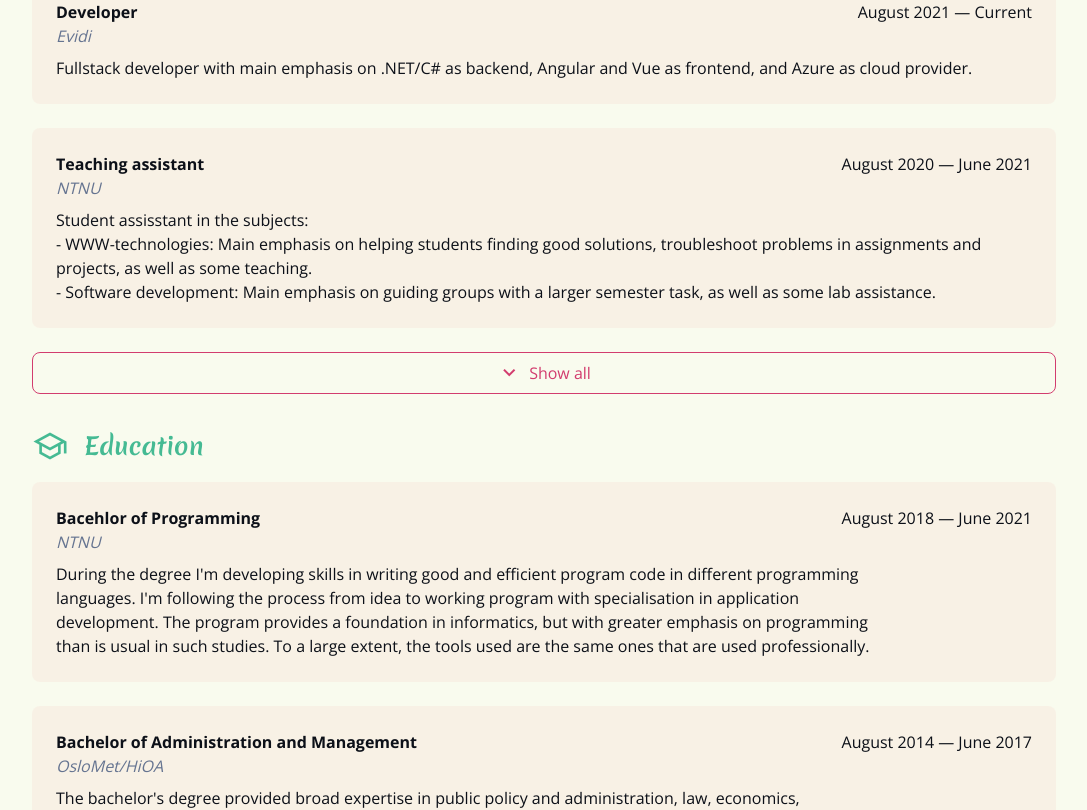
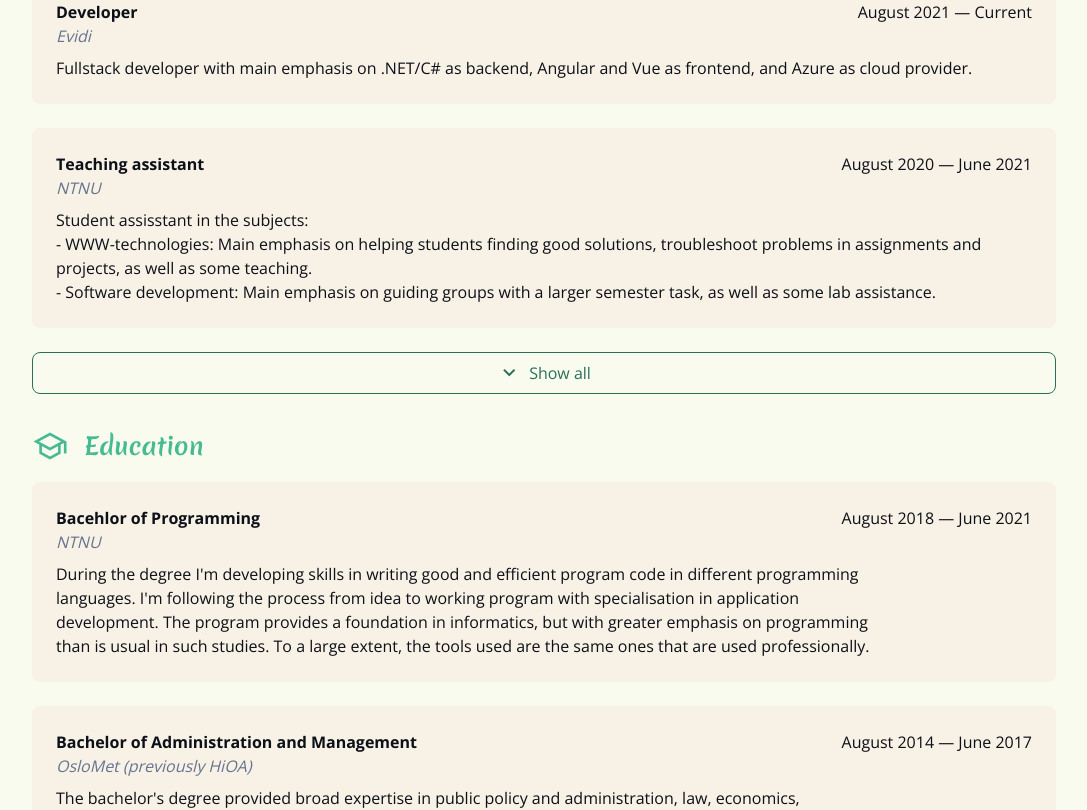
Before and after one commit to Kahera/Kahera.github.io, a Vue app: page /experience in a window 1280 px wide. Shown: the part 240-1050 px from the top of the page, without its empty margins (96-1183 px from the left). Built offline with nearby package versions, Linux system fonts and the light colour scheme.

Commit message:
fixed linting, added animations to work dropdown

```diff
--- a/package.json
+++ b/package.json
@@ -12,6 +12,7 @@
   },
   "dependencies": {
     "autoprefixer": "^10",
+    "gsap": "^3.12.2",
     "pinia": "^2.1.4",
     "postcss": "^8",
     "tailwindcss": "^3",
--- a/postcss.config.js
+++ b/postcss.config.js
@@ -1,3 +1,4 @@
+// eslint-disable-next-line no-undef
 module.exports = {
   plugins: {
     'tailwindcss/nesting': {},
--- a/src/App.vue
+++ b/src/App.vue
@@ -4,8 +4,8 @@ import { RouterLink, RouterView } from 'vue-router'
 import { useDarkModeStore } from '@/stores/darkMode';
 
 // Components
-import Dropdown from '@/components/Dropdown.vue';
-import Button from '@/components/Button.vue';
+import Dropdown from '@/components/DropdownComponent.vue';
+import Button from '@/components/ButtonComponent.vue';
 
 // Variables
 const darkModeStore = useDarkModeStore();
@@ -24,14 +24,14 @@ const isDev = import.meta.env.DEV;
     <nav class="max-md:order-last md:grow flex justify-center">
       <Dropdown class="md:hidden" :position="'right'" :button-type="'solid'" :links="$router.getRoutes()" />
       <div class="max-md:hidden mx-auto space-x-6">
-        <RouterLink v-for="route in $router.getRoutes().filter(x => x.name != 'Home')" :to="route.path"
+        <RouterLink v-for="route in $router.getRoutes().filter(x => x.name != 'Home')" :key="route.path" :to="route.path"
           class="!text-primary">
           {{ route.name }}
         </RouterLink>
       </div>
     </nav>
-    <Button @click="darkModeStore.toggle()" :icon="darkModeStore.darkMode ? 'light_mode' : 'dark_mode'"
-      :icon-position="'right'" :type="'outline'" :size="'lg'">
+    <Button @click="darkModeStore.toggle()" :icon-position="'right'" :type="'outline'" :size="'lg'">
+      <template #icon> {{ darkModeStore.darkMode ? 'light_mode' : 'dark_mode' }}</template>
     </Button>
   </header>
 
@@ -40,4 +40,11 @@ const isDev = import.meta.env.DEV;
   </main>
 </template>
 
-<style scoped></style>
+<style scoped>
+@media (prefers-reduced-motion: reduce) {
+  * {
+    animation: none !important;
+    transition: none !important;
+  }
+}
+</style>
--- a/src/assets/data/education.json
+++ b/src/assets/data/education.json
@@ -8,7 +8,7 @@
         "description": "During the degree I'm developing skills in writing good and efficient program code in different programming languages. I'm following the process from idea to working program with specialisation in application development. The program provides a foundation in informatics, but with greater emphasis on programming than is usual in such studies. To a large extent, the tools used are the same ones that are used professionally."
     },
     {
-        "school": "OsloMet/HiOA",
+        "school": "OsloMet (previously HiOA)",
         "url": "https://www.oslomet.no/",
         "degree": "Bachelor of Administration and Management",
         "startDate": "2014-08-01",
--- a/src/assets/data/jobs.json
+++ b/src/assets/data/jobs.json
@@ -18,7 +18,7 @@
         "description": "Student assisstant in the subjects:\n- WWW-technologies: Main emphasis on helping students finding good solutions, troubleshoot problems in assignments and projects, as well as some teaching.\n- Software development: Main emphasis on guiding groups with a larger semester task, as well as some lab assistance."
     },
     {
-        "company": "Telia (Get via Express Recruiting)",
+        "company": "Telia (previously Get — via Express Recruiting)",
         "url": "https://www.telia.no",
         "position": "Customer service representative",
         "location": "Oslo, Norway",
@@ -36,7 +36,7 @@
         "description": "Service for NSBs customers in form of sale of Norwegian and international train tickets, guiding customers at ticket machines, give travel information, problem solving for customers with different problems etc.\nTransferred from NSB to Entur in October 2016. "
     },
     {
-        "company": "OsloMet (HiOA)",
+        "company": "OsloMet (previously HiOA)",
         "url": "https://www.oslomet.no",
         "position": "Seminar leader/teaching assistant",
         "location": "Oslo, Norway",
--- a/src/components/Button.vue
+++ b/src/components/ButtonComponent.vue
@@ -9,10 +9,6 @@ const props = defineProps({
     color: {
         type: String as PropType<'primary' | 'secondary' | 'accent' | 'neutral' | 'danger' | 'warning' | 'success'>,
         default: 'primary'
-    },
-    icon: {
-        type: String,
-        required: false
     },
     iconPosition: {
         type: String as PropType<'left' | 'right'>,
@@ -69,6 +65,7 @@ const background = computed(() => {
         case 'danger':
             if (props.type == 'soft') return 'bg-red-500/40';
             return 'bg-red-500';
+        default: return 'bg-transparent';
     }
 })
 
@@ -91,6 +88,7 @@ const textColor = computed(() => {
                 return 'text-yellow-500';
             case 'success':
                 return 'text-green-500';
+            default: return 'text-primary';
         }
     } else {
         switch (props.color) {
@@ -115,6 +113,7 @@ const textColor = computed(() => {
             case 'danger':
                 if (props.type == 'soft') return 'text-black/80 dark:text-white/90';
                 return 'text-white';
+            default: return 'text-white';
         }
     }
 
@@ -140,6 +139,7 @@ const border = computed(() => {
                 return 'border border-yellow-500';
             case 'success':
                 return 'border border-green-500';
+            default: return 'border border-primary';
         }
     } else {
         return 'border-0';
@@ -154,6 +154,7 @@ const buttonSize = computed(() => {
             return 'px-3 py-1 text-base';
         case 'lg':
             return 'px-3 py-2 text-lg';
+        default: return 'px-3 py-1 text-base';
     }
 });
 
@@ -164,6 +165,8 @@ const iconSize = computed(() => {
         case 'md':
         case 'lg':
             return 'text-2xl';
+        default:
+            return 'text-2xl';
     }
 });
 </script>
@@ -172,7 +175,9 @@ const iconSize = computed(() => {
 <template>
     <button class="btn flex justify-center space-x-2"
         :class="[{ 'flex-row-reverse space-x-reverse': iconPosition == 'right' }, background, textColor, border, buttonSize, rounded]">
-        <span v-if="icon" class="font-icon my-auto" :class="[iconSize]">{{ icon }}</span>
+        <span v-if="$slots.icon" class="font-icon my-auto" :class="[iconSize]">
+            <slot name="icon"></slot>
+        </span>
         <span v-if="$slots.text" class="my-auto">
             <slot name="text"></slot>
         </span>
--- a/src/components/Dropdown.vue
+++ b/src/components/DropdownComponent.vue
@@ -1,7 +1,7 @@
 <script setup lang="ts">
 import { ref, type PropType } from 'vue';
 import type { RouteRecordNormalized } from 'vue-router';
-import Button from './Button.vue';
+import Button from './ButtonComponent.vue';
 
 defineProps({
     links: {
@@ -29,14 +29,14 @@ window.addEventListener('click', (e) => {
 </script>
 
 <template>
-    <!-- TODO: Replace with custom button -->
-    <Button class="dropdown-btn" @click="dropdownOpen = !dropdownOpen" :type="'solid'" :icon="'menu'" :size="'lg'">
+    <Button class="dropdown-btn" @click="dropdownOpen = !dropdownOpen" :type="'solid'" :size="'lg'">
+        <template #icon>menu</template>
         <template #other>
-            <div id="dropdown" class="dropdown absolute z-10 top-14 mb-2
+            <div class="dropdown absolute z-10 top-16 mb-2
                         min-w-[12rem] leading-8
                         overflow-hidden rounded-xl"
                 :class="{ 'hidden': !dropdownOpen, 'right-0': position == 'right', 'left-0': position == 'left' }">
-                <a v-for="link in links" :href=link.path class="block
+                <a v-for="link in links" :key="link.path" :href=link.path class="block
                         bg-primary-lighter dark:bg-accent-darkest
                         hover:bg-primary-light hover:dark:bg-accent-darker
                         hover:opacity-100 hover:dark:opacity-100">
--- a/src/components/view-experience/CVItem.vue
+++ b/src/components/view-experience/CVItem.vue
@@ -33,9 +33,9 @@ function formatDate(date: Date) {
 </script>
 
 <template>
-    <div class="bg-primary-lighter/50 dark:bg-accent-darkest/50
-            rounded-lg overflow-hidden p-6">
-        <div class="flex justify-between mb-2">
+    <li class="bg-primary-lighter/50 dark:bg-accent-darkest/50
+            rounded-lg overflow-hidden">
+        <div class="flex justify-between mb-2 m-6">
             <div class="justify-between">
                 <p class="font-bold">{{ position }}</p>
                 <a :href="url" target="_blank" rel="noopener">
@@ -46,10 +46,10 @@ function formatDate(date: Date) {
                 {{ formatDate(startDate) }} — {{ endDate ? formatDate(endDate) : 'Current' }}
             </p>
         </div>
-        <p>
+        <p class="m-6 mt-0">
             <slot name="description"></slot>
         </p>
-    </div>
+    </li>
 </template>
 
 <style scoped></style>
--- a/src/views/ExperienceView.vue
+++ b/src/views/ExperienceView.vue
@@ -1,6 +1,6 @@
 <script setup lang="ts">
 // Components
-import Button from '@/components/Button.vue';
+import Button from '@/components/ButtonComponent.vue';
 import ListItem from '@/components/view-experience/ListItem.vue'
 import CVItem from '@/components/view-experience/CVItem.vue';
 
@@ -8,6 +8,7 @@ import CVItem from '@/components/view-experience/CVItem.vue';
 import jobData from '@/assets/data/jobs.json';
 import educationData from '@/assets/data/education.json';
 import { computed, ref } from 'vue';
+import gsap from 'gsap';
 
 // sort data by end date - most recent first, with current jobs at the top
 const jobs = jobData.sort((a, b) => {
@@ -23,11 +24,35 @@ const educations = educationData.sort((a, b) => {
 });
 
 const displayAllJobs = ref(false);
+
 const displayJobs = computed(() => {
   if (displayAllJobs.value) return jobs;
   else return jobs.slice(0, 2);
 });
 
+
+function onEnter(el: any, done: any) {
+  gsap.fromTo(el, {
+    opacity: 0,
+    height: 0
+  }, {
+    opacity: 1,
+    height: 'auto',
+    delay: el.dataset.index * 0.15,
+    onComplete: done
+  })
+}
+
+function onLeave(el: any, done: any) {
+  const delayModifier = el.dataset.type === 'job' ? jobs.length : educations.length;
+  gsap.to(el, {
+    opacity: 0,
+    height: 0,
+    duration: 0.4,
+    delay: (delayModifier - el.dataset.index) * 0.1,
+    onComplete: done
+  })
+}
 </script>
 
 <template>
@@ -36,25 +61,27 @@ const displayJobs = computed(() => {
       <template #icon>work</template>
       <template #heading>Work</template>
 
-      <ul class="flex flex-col space-y-6">
-        <TransitionGroup> <!-- TODO: Add animation -->
-          <CVItem v-for="(job, index) in displayJobs" :key="index" :startDate="new Date(job.startDate)"
-            :endDate="job.endDate ? new Date(job.endDate) : undefined" :company="job.company" :url="job.url"
-            :position="job.position">
+      <ol class="flex flex-col space-y-6">
+        <TransitionGroup name="list" @enter="onEnter" @leave="onLeave">
+          <CVItem v-for="(job, index) in displayJobs" :key="index" :data-index="index" :data-type="'job'"
+            :startDate="new Date(job.startDate)" :endDate="job.endDate ? new Date(job.endDate) : undefined"
+            :company="job.company" :url="job.url" :position="job.position">
             <template #description><span class="whitespace-pre-wrap">{{ job.description }}</span></template>
           </CVItem>
         </TransitionGroup>
-        <Button @click="displayAllJobs = !displayAllJobs" :icon="displayAllJobs ? 'expand_less' : 'expand_more'">
+        <Button @click="displayAllJobs = !displayAllJobs" :color="'secondary'">
+          <template #icon><span class="inline-block transition-transform"
+              :class="{ '-rotate-180': displayAllJobs }">expand_more</span></template>
           <template #text>{{ displayAllJobs ? 'Show fewer' : 'Show all' }}</template>
         </Button>
-      </ul>
+      </ol>
     </ListItem>
 
     <ListItem>
       <template #icon>school</template>
       <template #heading>Education</template>
       <ul class="flex flex-col space-y-6">
-        <CVItem v-for="education in educations" :startDate="new Date(education.startDate)"
+        <CVItem v-for="education in educations" :key="education.degree" :startDate="new Date(education.startDate)"
           :endDate="education.endDate ? new Date(education.endDate) : undefined" :company="education.school"
           :url="education.url" :position="education.degree">
           <template #description>{{ education.description }}</template>
--- a/tailwind.config.js
+++ b/tailwind.config.js
@@ -1,4 +1,5 @@
 /** @type {import('tailwindcss').Config} */
+// eslint-disable-next-line no-undef
 module.exports = {
   darkMode: 'class',
   content: [
```
Also changed, not shown: 1 other file (tests, documents, lock files or other folders).
